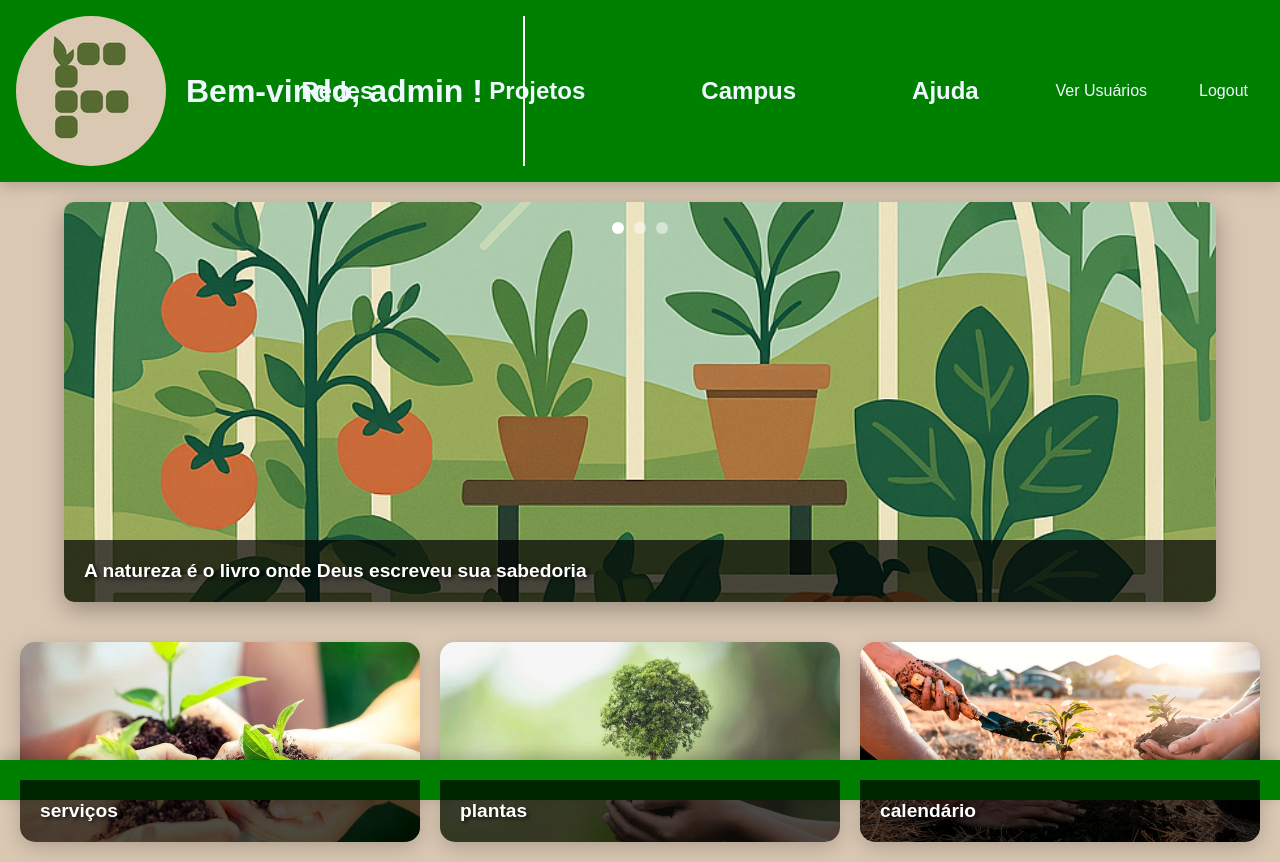
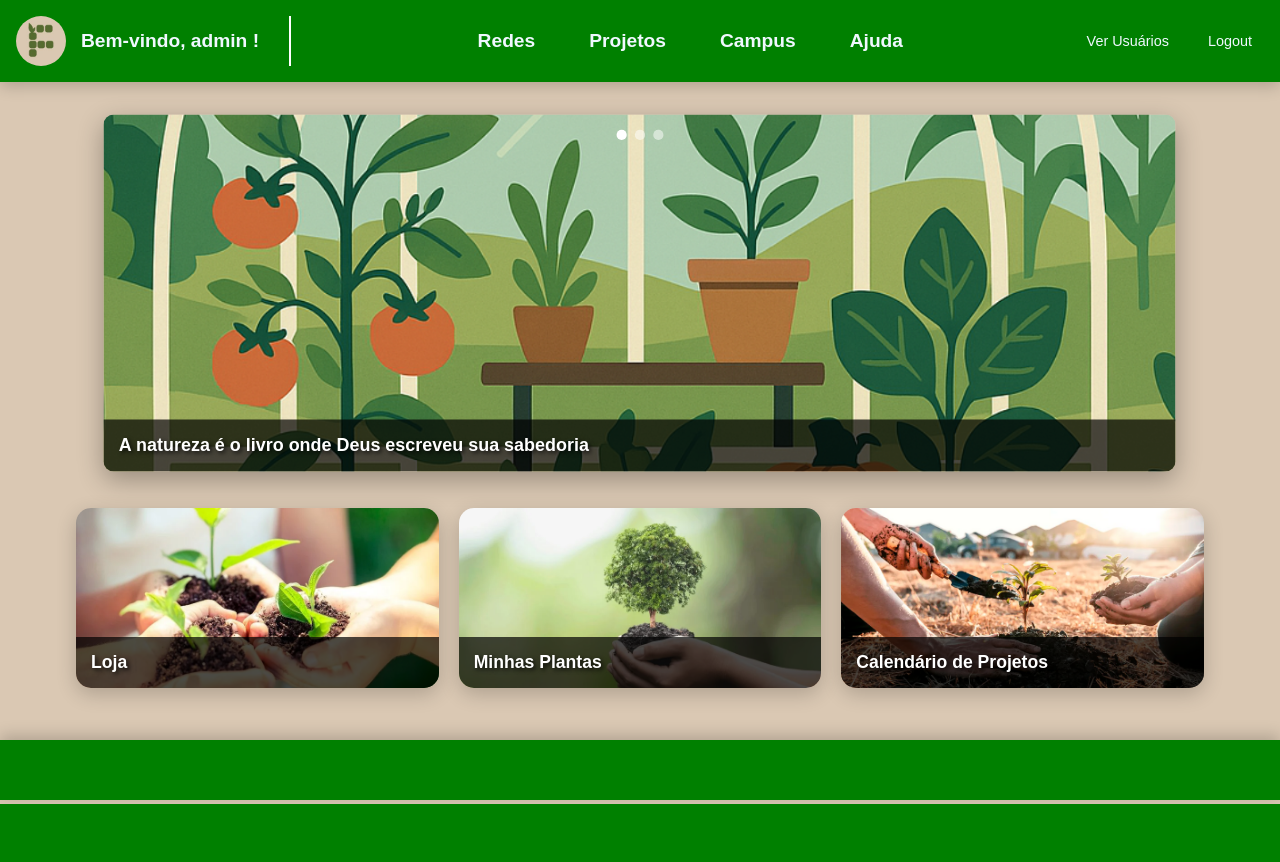
Before and after one commit to Adrelzin/Projeto-pp2, a Flask app: page /index in a window 1280 px wide. After the commit the page ends 804 px from the top, so only its background shows below. Run offline with Flask 3, Linux system fonts and the light colour scheme; the visitor is signed in with stand-in values (Sample User, id 1).

Commit message:
Update index.html

```diff
--- a/templates/index.html
+++ b/templates/index.html
@@ -2,18 +2,22 @@
 <html lang="pt-br">
 <head>
     <meta charset="UTF-8">
+    <meta name="viewport" content="width=device-width, initial-scale=1.0">
     <title>Semente Diária</title>
     <link rel="icon" href="{{ url_for('static', filename='logo.ico') }}" type="image/x-icon">
     <style>
         * {
             box-sizing: border-box;
+            margin: 0;
+            padding: 0;
         }
 
         body {
-            margin: 0;
-            padding: 0;
             background-color: #dac8b3;
             font-family: Arial, sans-serif;
+            padding-bottom: 80px; /* Espaço para o footer fixo */
+            min-height: 100vh;
+            position: relative;
         }
 
         @keyframes bounce {
@@ -30,12 +34,15 @@
             display: flex;
             background-color: green;
             width: 100%;
-            margin: 0;
             padding: 1rem;
             align-items: center;
             justify-content: space-between;
             box-shadow: 0 4px 15px rgba(0,0,0,0.2);
             animation: slideIn 0.6s ease-out;
+            flex-wrap: wrap;
+            min-height: 80px;
+            position: relative;
+            z-index: 100;
         }
 
         a {
@@ -48,36 +55,50 @@
         .header-left {
             display: flex;
             align-items: center;
+            flex: 0 0 auto;
         }
 
         header img {
-            margin-right: 20px;
+            width: 50px;
+            height: 50px;
+            margin-right: 15px;
             border-radius: 50%;
             object-fit: cover;
         }
 
         header .header-left h1 {
             color: aliceblue;
-            margin: 0 20px 0 0;
+            margin: 0 15px 0 0;
+            font-size: 1.2rem;
+            white-space: nowrap;
+        }
+
+        header hr {
+            height: 50px;
+            width: 2px;
+            background-color: white;
+            border: none;
+            margin: 0 15px;
         }
 
         header nav {
             display: flex;
             align-items: center;
-            position: absolute;
-            left: 50%;
-            transform: translateX(-50%);
-            gap: 100px;
+            gap: 30px;
+            flex: 1;
+            justify-content: center;
+            flex-wrap: wrap;
         }
 
         header nav h1 {
             color: aliceblue;
             margin: 0;
-            font-size: 1.5rem;
+            font-size: 1.2rem;
             cursor: pointer;
-            padding: 12px 8px;
+            padding: 10px 12px;
             border-radius: 8px;
             transition: all 0.3s ease;
+            white-space: nowrap;
         }
 
         header nav h1:hover {
@@ -89,14 +110,17 @@
         .header-right {
             display: flex;
             align-items: center;
-            gap: 20px;
+            gap: 15px;
+            flex: 0 0 auto;
         }
 
         header .header-right a {
             color: aliceblue;
-            padding: 8px 16px;
+            padding: 8px 12px;
             border-radius: 20px;
             transition: all 0.3s ease;
+            font-size: 0.9rem;
+            white-space: nowrap;
         }
 
         header .header-right a:hover {
@@ -104,34 +128,31 @@
             background: rgba(255,255,255,0.1);
         }
 
-        header hr {
-            height: 150px;
-            width: 2px;
-            background-color: white;
-            border: none;
-            margin: 0 20px;
-        }
-
         main {
             padding: 1rem;
             animation: slideIn 0.8s ease;
+            max-width: 1200px;
+            margin: 0 auto;
+            width: 100%;
         }
 
         footer {
             background-color: green;
             text-align: center;
-            padding: 20px;
+            padding: 15px;
             width: 100%;
             position: fixed;
             bottom: 0;
             box-shadow: 0 -4px 15px rgba(0,0,0,0.2);
             animation: slideIn 0.8s ease;
+            height: 60px;
+            z-index: 100;
         }
 
         .containershow {
             width: 90%;
-            max-width: 2000px;
-            height: 400px;
+            max-width: 1200px;
+            height: 350px;
             margin: 20px auto;
             position: relative;
             border-radius: 10px;
@@ -174,8 +195,8 @@
             left: 0;
             right: 0;
             color: white;
-            padding: 20px;
-            font-size: 1.2rem;
+            padding: 15px;
+            font-size: 1.1rem;
             font-weight: bold;
             background: rgba(0, 0, 0, 0.7);
             text-shadow: 2px 2px 4px rgba(0,0,0,0.8);
@@ -189,16 +210,16 @@
 
         .slide-nav {
             position: absolute;
-            top: 20px;
+            top: 15px;
             left: 50%;
             transform: translateX(-50%);
             display: flex;
-            gap: 10px;
+            gap: 8px;
         }
 
         .dot {
-            width: 12px;
-            height: 12px;
+            width: 10px;
+            height: 10px;
             border-radius: 50%;
             background-color: rgba(255,255,255,0.5);
             cursor: pointer;
@@ -220,17 +241,20 @@
             gap: 20px;
             width: 100%;
             padding: 20px;
+            max-width: 1200px;
+            margin: 0 auto;
         }
 
         .cards-container {
             display: grid;
-            grid-template-columns: repeat(auto-fit, minmax(250px, 1fr));
+            grid-template-columns: repeat(auto-fit, minmax(280px, 1fr));
             gap: 20px;
+            width: 100%;
         }
 
         .card {
             position: relative;
-            height: 200px;
+            height: 180px;
             border-radius: 15px;
             overflow: hidden;
             box-shadow: 0 6px 20px rgba(0,0,0,0.2);
@@ -276,8 +300,8 @@
             left: 0;
             right: 0;
             color: white;
-            padding: 20px;
-            font-size: 1.2rem;
+            padding: 15px;
+            font-size: 1.1rem;
             font-weight: bold;
             background: rgba(0, 0, 0, 0.7);
             text-shadow: 2px 2px 4px rgba(0,0,0,0.8);
@@ -357,6 +428,7 @@
 
     </header>
 
+    <main>
         <div class="containershow">
             <div class="slide active">
                 <img src="{{ url_for('static', filename='Slide1.png') }}" alt="Slide 1">
@@ -382,26 +454,27 @@
             <div class="cards-container">
                 <div class="card">
                     <a href="{{ url_for('servicos') }}">
-                    <img src="{{ url_for('static', filename='1.png') }}" alt="Serviços">
-                    <div class="card-text">serviços</div>
+                        <img src="{{ url_for('static', filename='1.png') }}" alt="Loja">
+                        <div class="card-text">Loja</div>
                     </a>
                 </div>
 
                 <div class="card">
                     <a href="{{ url_for('plantas') }}">
                         <img src="{{ url_for('static', filename='2.png') }}" alt="Plantas">
-                    <div class="card-text">plantas</div>
+                        <div class="card-text">Minhas Plantas</div>
                     </a>
                 </div>
 
                 <div class="card">
                     <a href="{{ url_for('calendario') }}">
                         <img src="{{ url_for('static', filename='3.png') }}" alt="Calendário">
-                    <div class="card-text">calendário</div>
+                        <div class="card-text">Calendário de Projetos</div>
                     </a>
                 </div>
             </div>
         </div>
+    </main>
 
     <footer>
     </footer>
@@ -436,7 +509,7 @@
             const scrolled = window.pageYOffset;
             const parallax = document.querySelector('.containershow');
             if (parallax) {
-                parallax.style.transform = `translateY(${scrolled * 0.1}px)`;
+                parallax.style.transform = `translateY(${scrolled * 0.1}px) scale(1.02)`;
             }
         });
     </script>
```
Also changed, not shown: other parts of templates/index.html (+57 -10 lines). Lines whose indentation alone changed are shown as unchanged.
